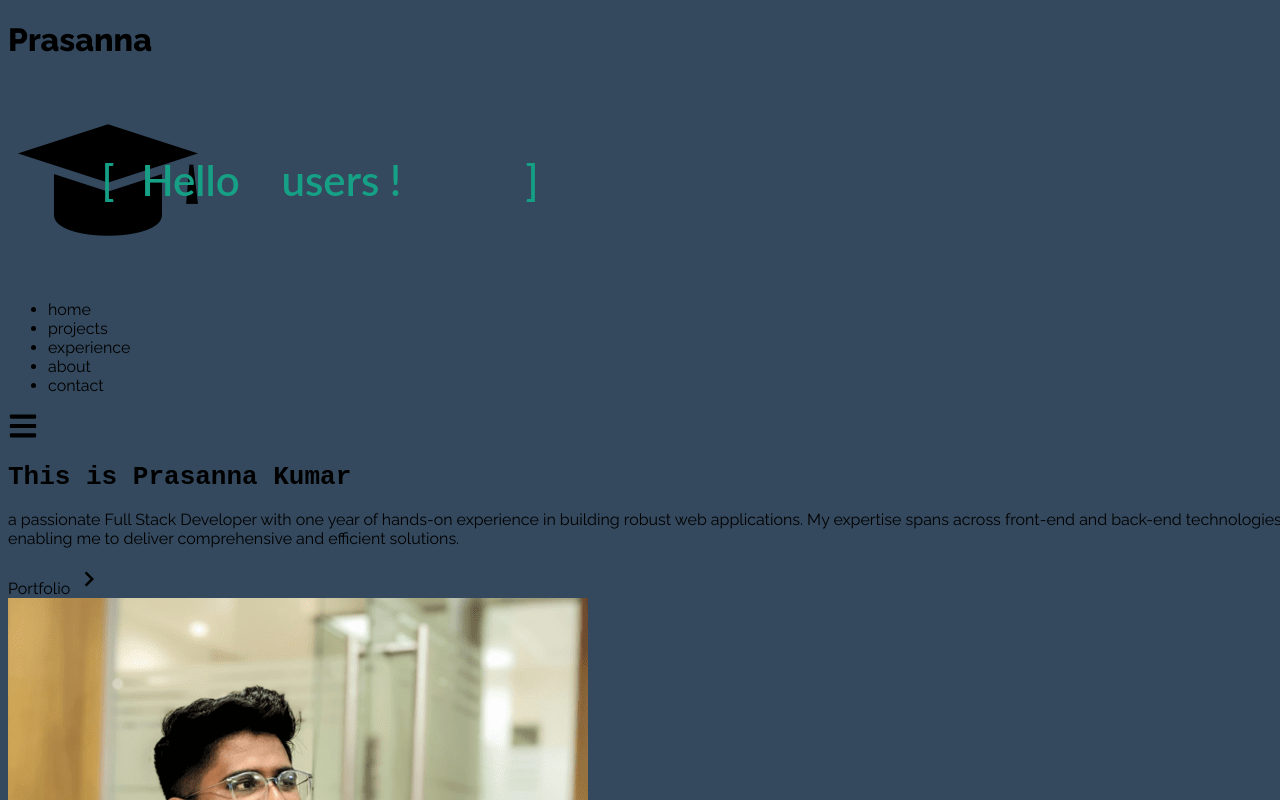
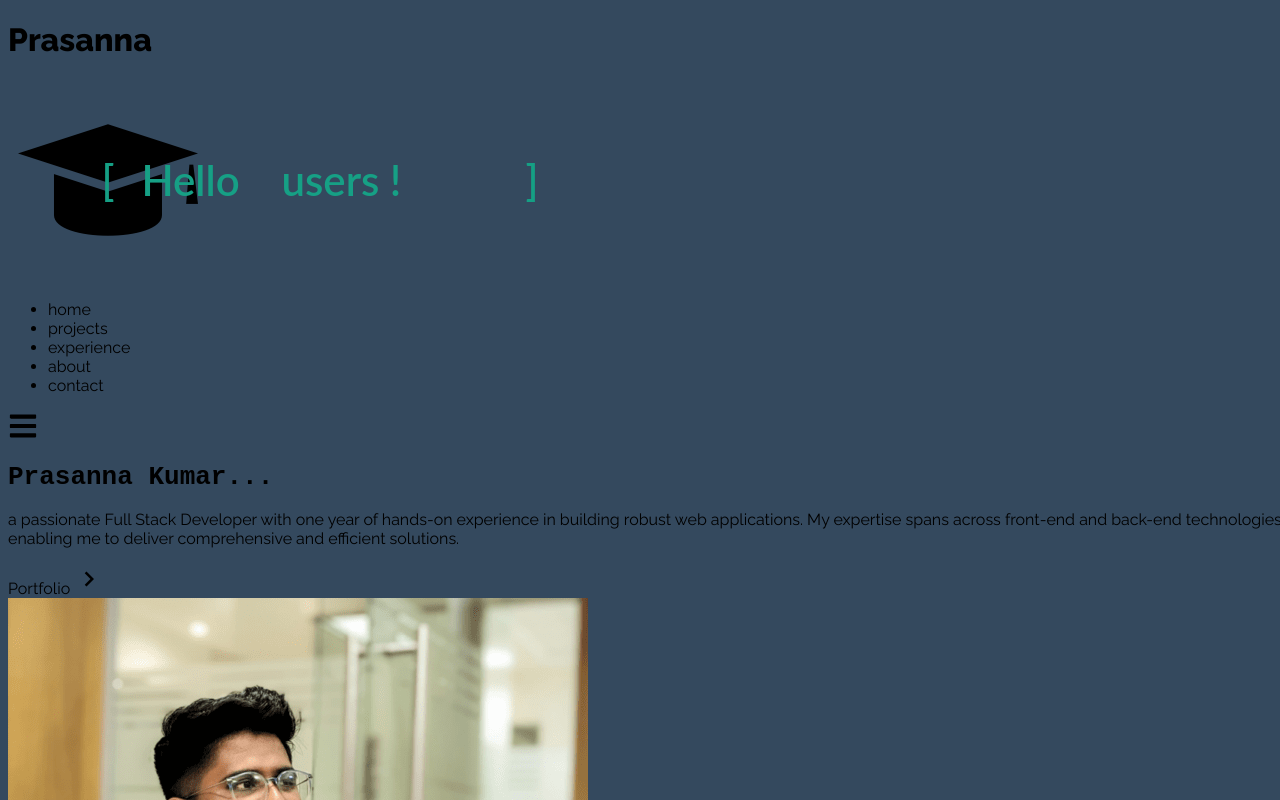
Before and after one commit to Prasanna5030/portfolio, a React (Create React App) app: page / in a window 1280 px wide. Shown: the top 800 px of the page. Built offline with nearby package versions, Linux system fonts and the light colour scheme.

Commit message:
name edited

```diff
--- a/src/components/Home.js
+++ b/src/components/Home.js
@@ -25,7 +25,7 @@ const Home = () => {
   </ul>
 </div>
 </div>
-<h1 className="text-4xl py-4 md:py-0 sm:text-4xl font-bold animate-pulse md:mt-[25%] mt-[60%] typing "> This is Prasanna Kumar</h1>
+<h1 className="text-4xl py-4 md:py-0 sm:text-4xl font-bold animate-pulse md:mt-[25%] mt-[60%] typing"> Prasanna Kumar...</h1>
 
                     <p className='text-gray-500 py-4 max-w-md' >a passionate Full Stack Developer with one year of hands-on experience in building robust web applications. My expertise spans across front-end and back-end technologies, enabling me to deliver comprehensive and efficient solutions.
                     </p>
```
